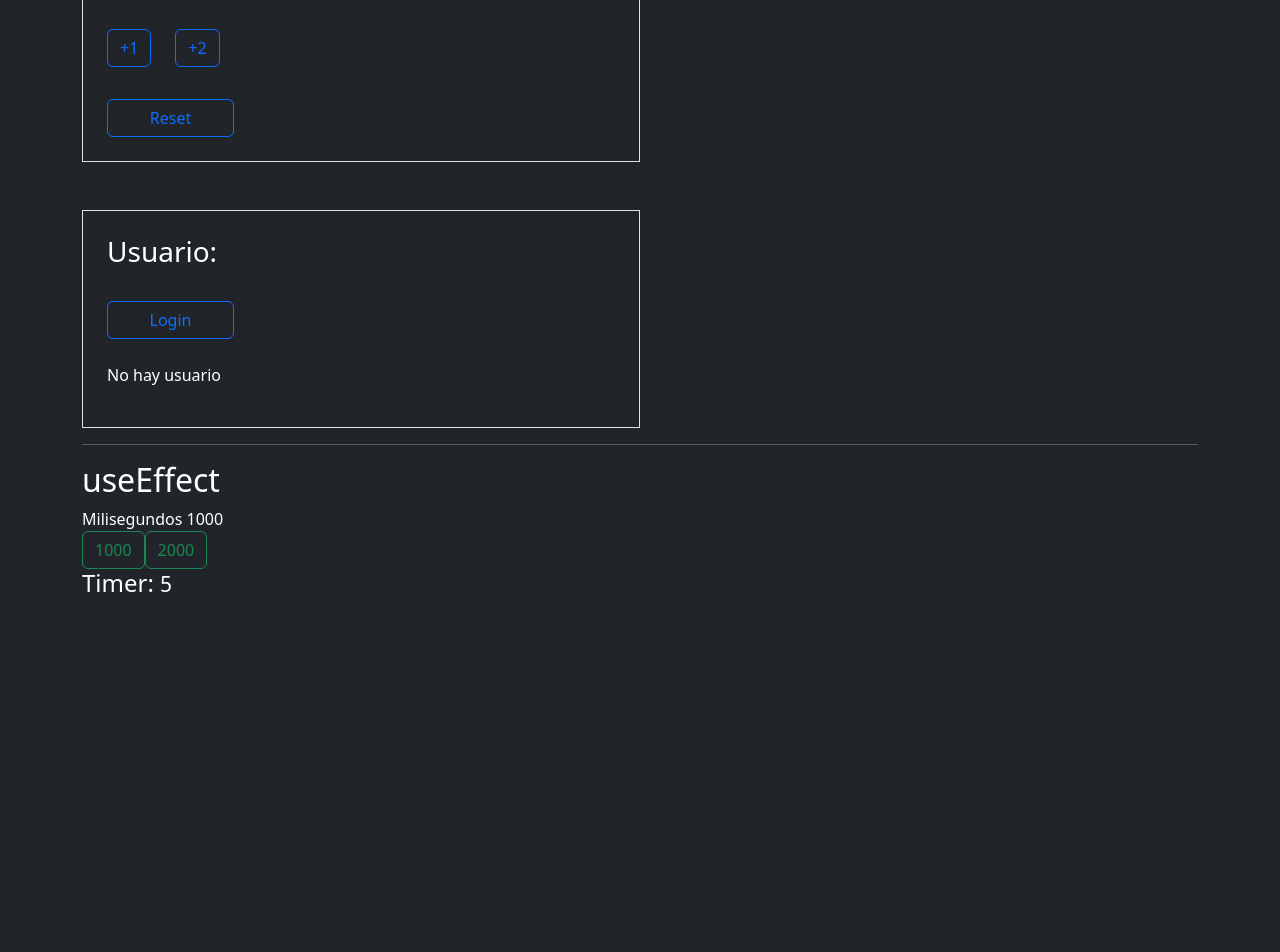
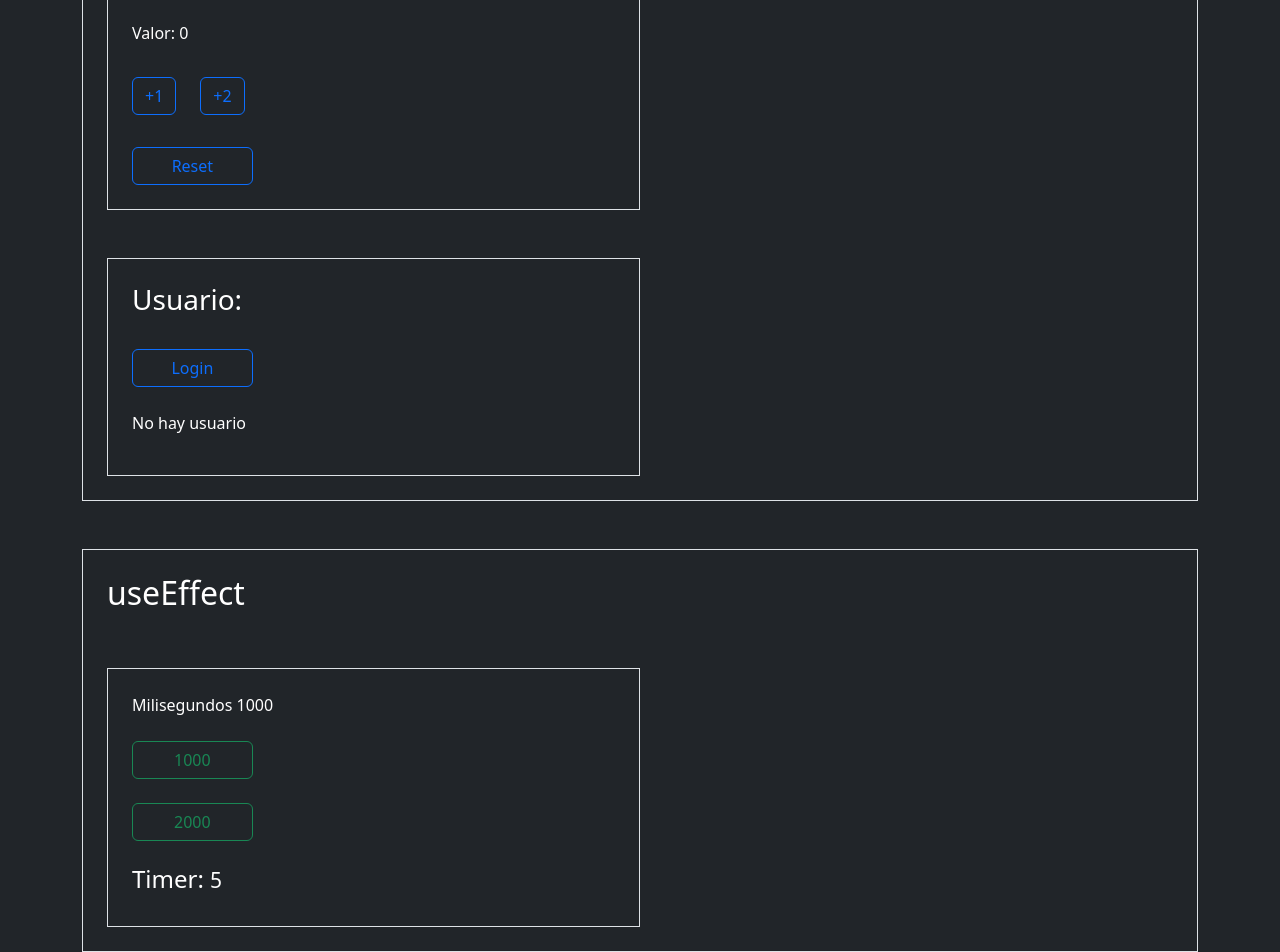
Before and after one commit to GuidoEspinoza/React-Typescript, a React (Vite) app: page / in a window 1280 px wide. Shown: the part 285-1237 px from the top of the page. Before the commit the page ends 891 px from the top, so only its background shows below. Built offline with nearby package versions, Linux system fonts and the light colour scheme.

Commit message:
estilado timer

```diff
--- a/src/App.tsx
+++ b/src/App.tsx
@@ -8,13 +8,15 @@ function App() {
   return (
     <>
       <h1>React + Typescript</h1>
-      <hr />
-      <h2>useState</h2>
-      <Counter />
-      <Usuario/>
-      <hr />
-      <h2>useEffect</h2>
-      <TimerPadre />
+      <div className="d-flex flex-column border mt-5 p-4">
+        <h2>useState</h2>
+        <Counter />
+        <Usuario />
+      </div>
+      <div className="d-flex flex-column border mt-5 p-4">
+        <h2>useEffect</h2>
+        <TimerPadre />
+      </div>
     </>
   )
 }
--- a/src/components/TimerPadre.tsx
+++ b/src/components/TimerPadre.tsx
@@ -5,22 +5,21 @@ export const TimerPadre = () => {
     const [milisegundos, setMilisegundos] = useState(1000);
 
     return (
-        <>
+        <div className="d-flex flex-column mt-5 border p-4 row-gap-4 w-50">
             <span>Milisegundos {milisegundos}</span>
-            <br />
             <button
-                className="btn btn-outline-success"
+                className="btn btn-outline-success w-25"
                 onClick={() => setMilisegundos(1000)}
             >
                 1000
             </button>
             <button
-                className="btn btn-outline-success"
+                className="btn btn-outline-success w-25"
                 onClick={() => setMilisegundos(2000)}
             >
                 2000
             </button>
             <Timer milisegundos={milisegundos} />
-        </>
+        </div>
     );
 };
```
